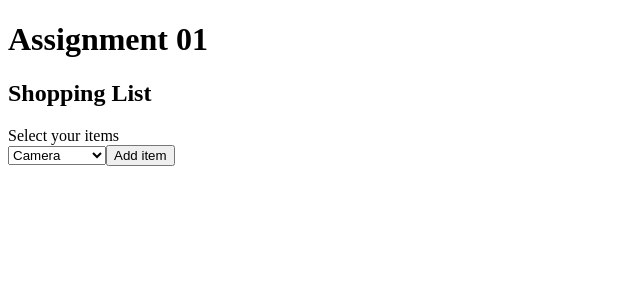
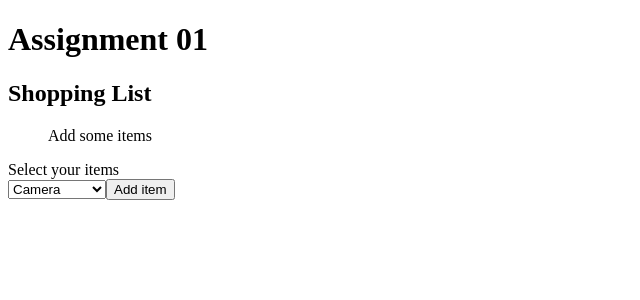
Before and after one commit to rleclaire3/react-shopping-spree, a React (Create React App) app: page / in a window 1280 px wide. Shown: the top 300 px of the page, without its empty margins (0-640 px from the left). Built offline with nearby package versions, Linux system fonts and the light colour scheme.

Commit message:
Finished shopping list selection and display

```diff
--- a/src/App.js
+++ b/src/App.js
@@ -1,3 +1,4 @@
+import { useRef, useState } from "react";
 
 function App() {
   const cart = {
@@ -11,13 +12,23 @@ function App() {
       'Headphones',
       'Book',
       'Ring',
-      'Jalen'
+      'Jalen',
+      'Reilly',
+      'Danial',
+      'Techin',
     ],
-    addedItems: [
-
-    ]
   }
 
+  // let selection = undefined;
+
+  const [addedItems, setUserCart] = useState([]);
+  const selectRef = useRef();
+
+  function addItem(e){
+    e.preventDefault();
+    setUserCart([...addedItems, selectRef.current.value])
+    console.log(selectRef)
+  }
 
   return (
     <>
@@ -26,10 +37,14 @@ function App() {
       </header>
       <main>
         <h2>Shopping List</h2>
-        <form action="">
+        <ul>{addedItems.length <= 0 ? "Add some items" : "You have " + addedItems.length + " items in your shopping list"}</ul>
+        <div className="cart-items">
+          <ul>{addedItems.length > 0 ? addedItems.map((item, i)=><li key={i}>{item}</li>) : ""}</ul>
+        </div>
+        <form onSubmit={addItem}>
           <label htmlFor="cart">Select your items</label> <br />
-          <select name="cart" id="">
-            {cart.items.map((item, i) => <option key={i}>{item}</option> )}
+          <select name="cart" id="cart" ref={selectRef}>
+            {cart.items.map((item, i) => <option key={i} value={item}>{item}</option> )}
           </select>
           <button type="submit">Add item</button>
         </form>
```
